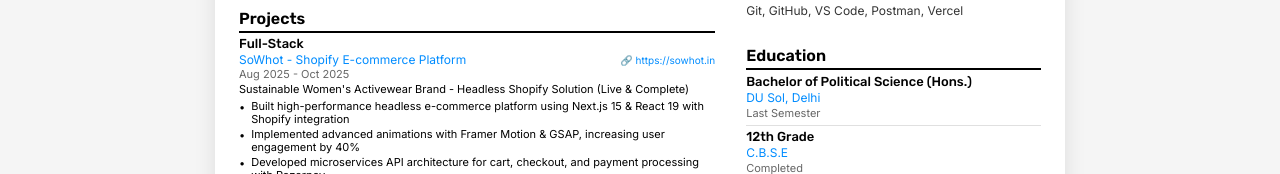
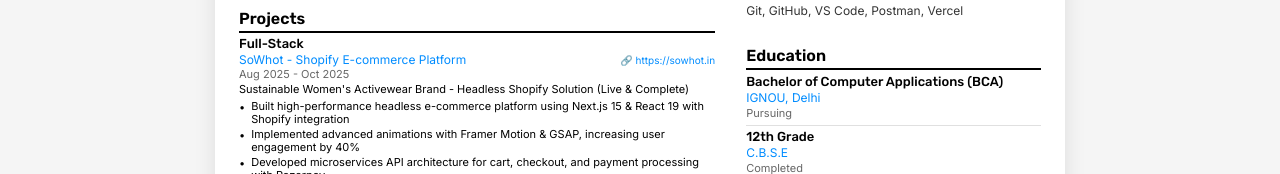
Before and after one commit to Amankanojiya27/Cv-Template, a Next.js app: page / in a window 1280 px wide. Shown: the part 394-568 px from the top of the page. Built offline with nearby package versions, Linux system fonts and the light colour scheme.

Commit message:
feat: Comment out education details for clarity in resume section

```diff
--- a/app/page.tsx
+++ b/app/page.tsx
@@ -593,21 +593,20 @@ export default function Home() {
                 <div className="section-title">Education</div>
               </div>
               <div className="section-content">
-                {/* <div className="education-item">
+                <div className="education-item">
                   <div className="education-degree">
                     Bachelor of Computer Applications (BCA)
                   </div>
                   <div className="education-school">IGNOU, Delhi</div>
                   <div className="education-date">Pursuing</div>
-                </div> */}
-                <div className="education-item">
+                </div>
+                {/* <div className="education-item">
                   <div className="education-degree">
                     Bachelor of Political Science (Hons.)
-                    {/* Bachelor of Computer Applications (BCA) */}
                   </div>
                   <div className="education-school">DU Sol, Delhi</div>
                   <div className="education-date">Last Semester</div>
-                </div>
+                </div> */}
 
                 <div className="item-separator"></div>
 
```
